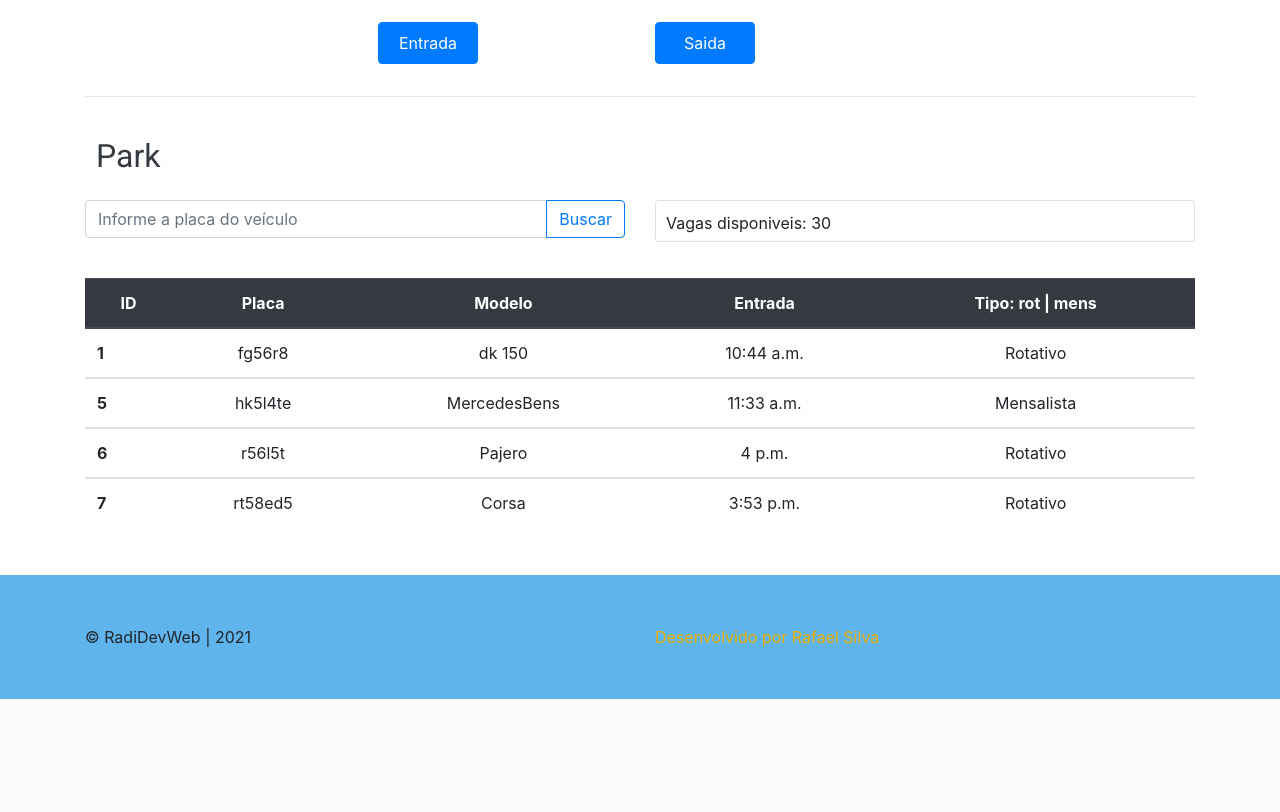
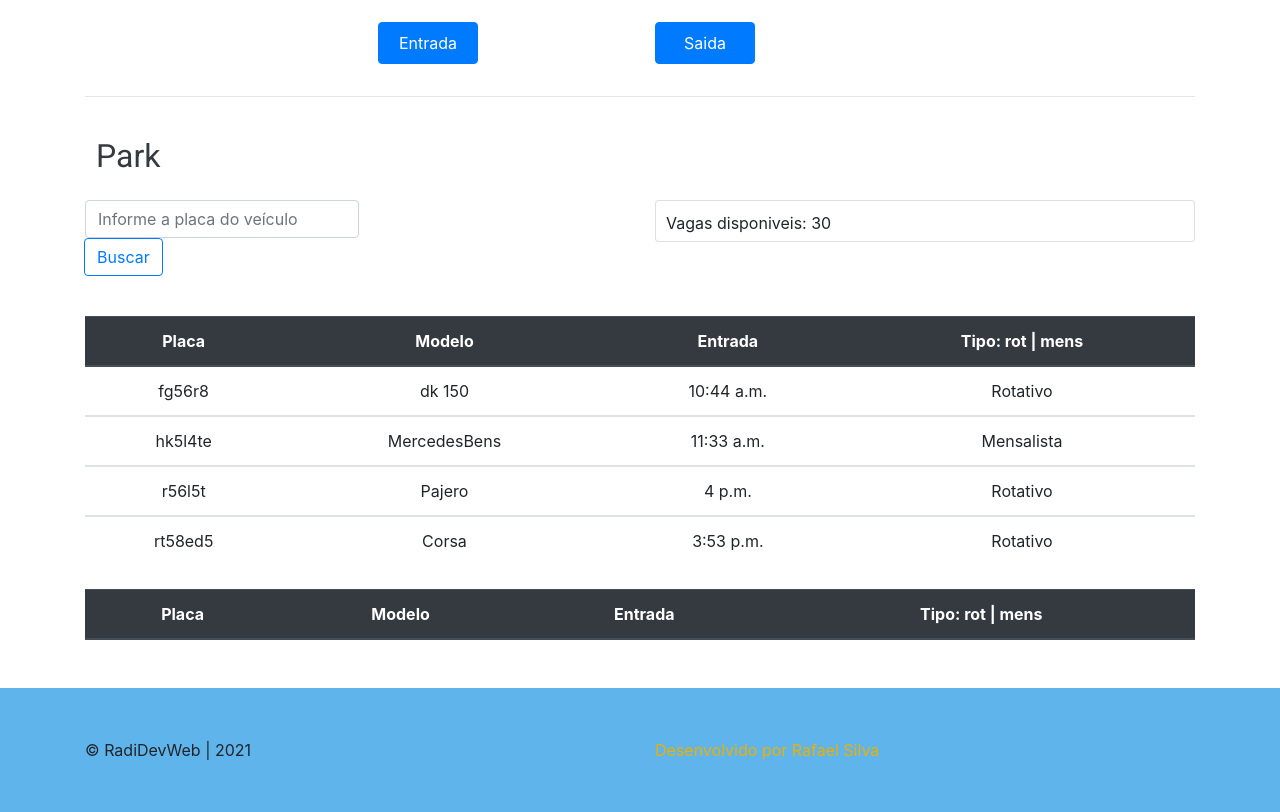
Before and after one commit to rafael-ds/App-Estacionamento, a Django app: page /home/ in a window 1280 px wide. Shown: the part 168-980 px from the top of the page. Before the commit the page ends 867 px from the top, so only its background shows below. Run offline with Django 3.2, Linux system fonts and the light colour scheme; a user stored in the database is signed in; data comes from the database, SQL or seed files in the repository; both versions use the stored data as it was after the commit; lists and menus that the app fills with data are empty; some libraries are stand-ins or nearby versions.

Commit message:
Excluindo Item
Desenvolvido a logica para exclusão de item do BD. Falta aprimirar a pagina home quando fizer uma busca por um item expecifico

```diff
--- a/core/templates/controle.html
+++ b/core/templates/controle.html
@@ -7,13 +7,16 @@
     <div class="container">
         <div class="row">
             <div class="input-group mb-3 col-md-6">
+              <form action="{% url 'home' %}" method="get" >
                 <input type="text" class="form-control" name="buscarPlaca" placeholder="Informe a placa do veículo" aria-label="Recipient's username" aria-describedby="button-addon2">
 
                 <div class="input-group-append">
                   <button class="btn btn-outline-primary" type="submit" id="button-addon2">Buscar</button>
                 </div>
+              </form>
+            </div>
 
-              </div>
+
               <div class="col-md-6">
                   <div class="card">
                       <div class="card-body">
@@ -34,7 +37,6 @@
             <table class="table">
                 <thead class="thead-dark">
                   <tr>
-                    <th scope="col">ID</th>
                     <th scope="col">Placa</th>
                     <th scope="col">Modelo</th>
                     <th scope="col">Entrada</th>
@@ -44,7 +46,6 @@
                 {% for v in veiculo %}
                 <tbody>
                   <tr>
-                    <th scope="row">{{v.id}}</th>
                     <td>{{v.placa}}</td>
                     <td>{{v.modelo}}</td>
                     <td>{{v.entrada|time}}</td>
@@ -57,6 +58,33 @@
         </div>
         <!--Fim Tabela-->
 
+
+        <!--Tabela não ficou esteteticamente boa-->
+        <div class="tabela mt-4">
+          <table class="table">
+              <thead class="thead-dark">
+                <tr>
+                  <th scope="col">Placa</th>
+                  <th scope="col">Modelo</th>
+                  <th scope="col">Entrada</th>
+                  <th scope="col">Tipo: rot | mens</th>
+                </tr>
+              </thead>
+
+              {% for v in buscar %}
+              <tbody>
+                <tr>
+                  <td>{{v.placa}}</td>
+                  <td>{{v.modelo}}</td>
+                  <td>{{v.entrada|time}}</td>
+                  <td>{{v.tipo}}</td>
+                </tr>
+              </tbody>
+              {% endfor %}
+            </table>
+
+      </div>
+
     </div>
 
 </section>
--- a/core/templates/home.html
+++ b/core/templates/home.html
@@ -1,4 +1,5 @@
 {% extends 'base.html' %}
+{%  load bootstrap4 %}
 {% load static %}
 
 {% block conteudo %}
@@ -11,6 +12,7 @@
 
         <div class="container">
           <h2 class="p-3">Controle</h2>
+          {% bootstrap_messages %}
             <!--BTNS-->
             <div class="row d-flex justify-content-center bnts p-3">
                 <!--BNT registro de entrada-->
--- a/core/urls.py
+++ b/core/urls.py
@@ -8,4 +8,8 @@ urlpatterns = [
     path('entrada/', views.entrada, name='entrada'),
     path('saida/', views.saida, name='saida'),
     path('saida_user/', views.saida_user, name='saida_user'),
+
+    # path de remoção de veiculo
+    path('del_saida/<int:id>', views.del_saida, name='del_saida'),
+
 ]
--- a/core/views.py
+++ b/core/views.py
@@ -1,4 +1,4 @@
-from django.shortcuts import render, redirect
+from django.shortcuts import get_object_or_404, render, redirect
 from django.contrib import messages, auth
 from datetime import datetime as dt
 
@@ -9,6 +9,7 @@ from django.contrib.auth.decorators import login_required
 # Import para realização de login e logout
 from django.contrib.auth import logout
 
+# Models
 from .models import Controle, Tipo
 
 # Função index
@@ -49,8 +50,17 @@ def home(request):
 
     veiculos = Controle.objects.all()
 
+    get_placa = request.GET.get('buscarPlaca')
+
+    # Não ficou esteticamente bom
+    # Testa com um template proprio
+    buscar = Controle.objects.order_by('id').filter(
+        placa=get_placa,
+    )
+
     contexto = {
-        'veiculo': veiculos
+        'veiculo': veiculos,
+        'buscar': buscar, # busca uma placa especifica
     }
 
     return render(request, 'home.html', contexto)
@@ -127,3 +137,20 @@ def saida(request):
 
     return render(request, 'saida.html', contexto)
 # Fim da saída
+
+# Função que remove o item de BD
+@login_required(redirect_field_name='index')
+def del_saida(request, id):
+    veiculo = get_object_or_404(Controle, pk=id)
+
+    if veiculo:
+        messages.success(request, 'Veiculo Liberado.')
+        veiculo.delete()
+        return redirect('home')
+
+    return redirect('saida')
+
+
+"""def busca_veic(request, id):
+    busca = get_object_or_404(request, pk=id)
+    return render(request, 'home.html')"""
```
Also changed, not shown: core/templates/saida.html (+19 -3 lines), db.sqlite3.
